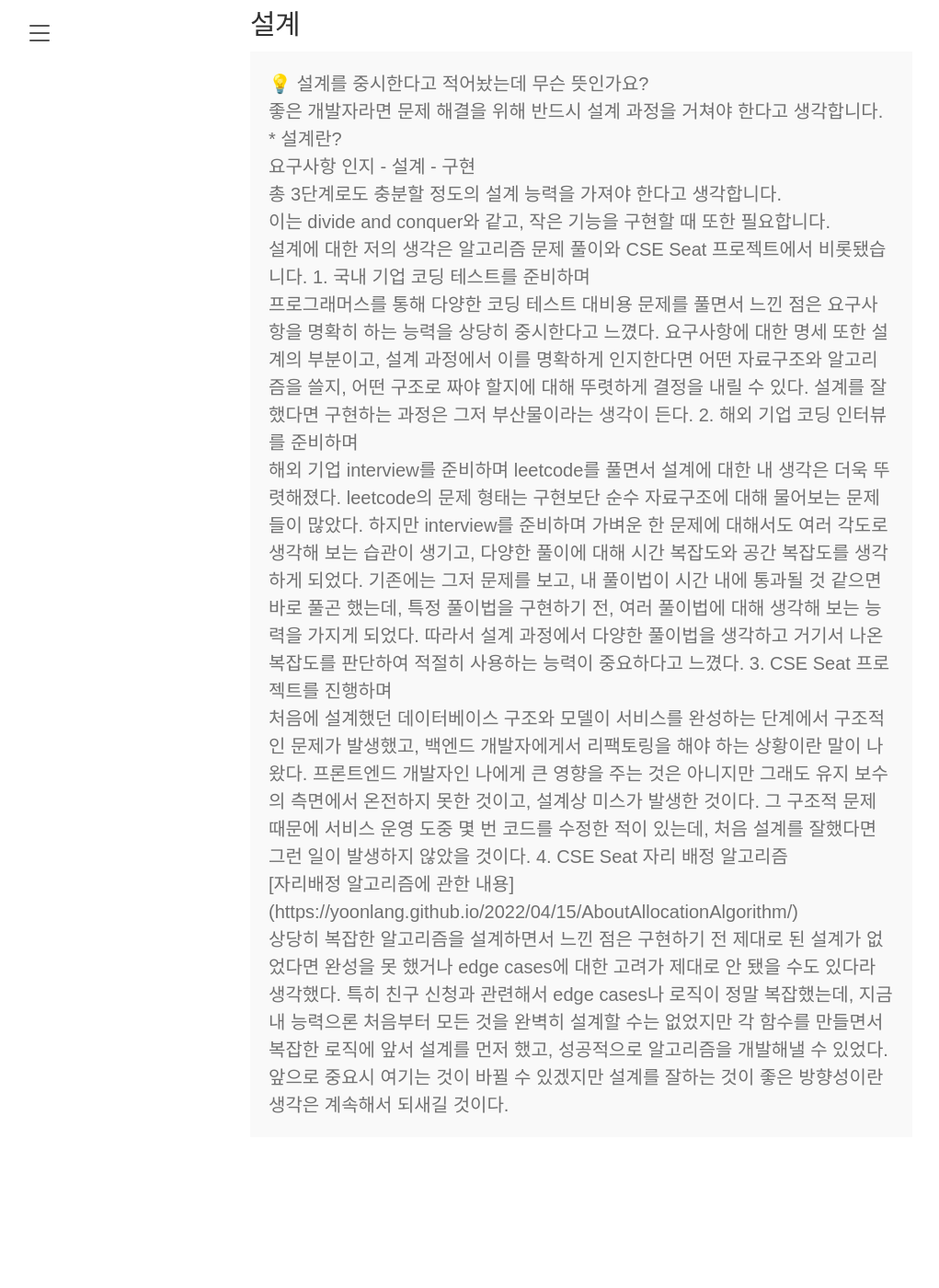
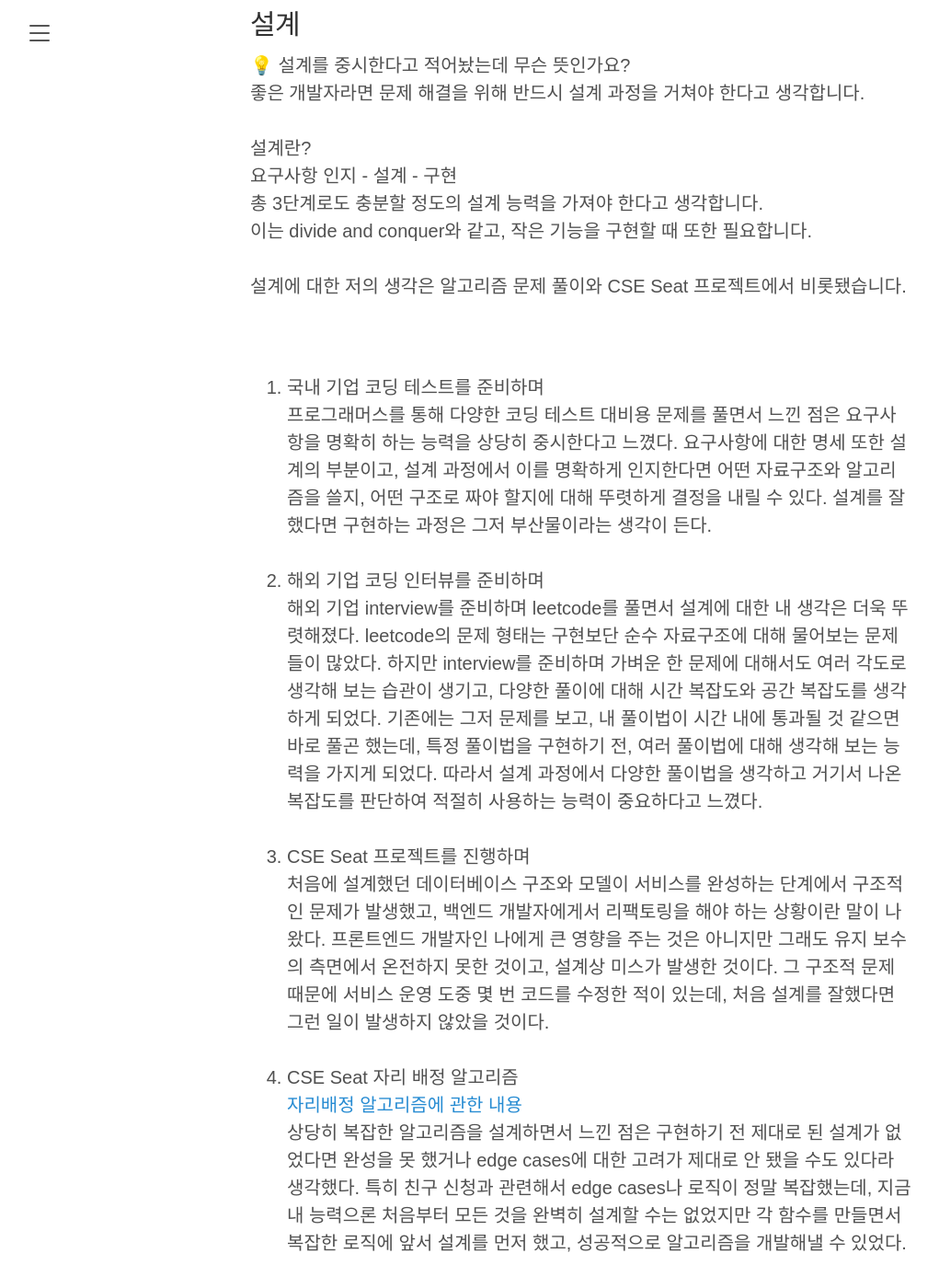
Before and after one commit to Yoonlang/Yoonlang.github.io, a Jekyll site: the page built from Profile.md, in a window 1280 px wide and 1400 px high, scrolled down 469 px. Shown: the whole window at 92% size, without its empty margins (8-1029 px from the left). Built offline with Jekyll 4.4.1, drawn with Linux system fonts in a browser that asks for light colours; some web fonts are replaced; before the commit the page ends 1785 px from its top, so only the background shows below that; some of the changed text lies outside the part shown.

Commit message:
fix: typo

```diff
--- a/Profile.md
+++ b/Profile.md
@@ -16,40 +16,29 @@ title: Profile
 
 
 ## 설계
-<p class="message">
-  💡 설계를 중시한다고 적어놨는데 무슨 뜻인가요?<br/>
-  좋은 개발자라면 문제 해결을 위해 반드시 설계 과정을 거쳐야 한다고 생각합니다.
-
-  * 설계란?<br/>
-      요구사항 인지 - 설계 - 구현<br/>
-      총 3단계로도 충분할 정도의 설계 능력을 가져야 한다고 생각합니다.<br/>
-      이는 divide and conquer와 같고, 작은 기능을 구현할 때 또한 필요합니다.<br/>
-
-  설계에 대한 저의 생각은 알고리즘 문제 풀이와 CSE Seat 프로젝트에서 비롯됐습니다.
-
-  1. 국내 기업 코딩 테스트를 준비하며<br/>
-  프로그래머스를 통해 다양한 코딩 테스트 대비용 문제를 풀면서 느낀 점은 요구사항을 명확히 하는 능력을 상당히 중시한다고 느꼈다.
-  요구사항에 대한 명세 또한 설계의 부분이고, 설계 과정에서 이를 명확하게 인지한다면 어떤 자료구조와 알고리즘을 쓸지, 어떤 구조로 짜야 할지에 대해 뚜렷하게 결정을 내릴 수 있다.
-  설계를 잘했다면 구현하는 과정은 그저 부산물이라는 생각이 든다.
-
-  2. 해외 기업 코딩 인터뷰를 준비하며<br/>
-  해외 기업 interview를 준비하며 leetcode를 풀면서 설계에 대한 내 생각은 더욱 뚜렷해졌다. leetcode의 문제 형태는 구현보단 순수 자료구조에 대해 물어보는 문제들이 많았다.
-  하지만 interview를 준비하며 가벼운 한 문제에 대해서도 여러 각도로 생각해 보는 습관이 생기고, 다양한 풀이에 대해 시간 복잡도와 공간 복잡도를 생각하게 되었다.
-  기존에는 그저 문제를 보고, 내 풀이법이 시간 내에 통과될 것 같으면 바로 풀곤 했는데, 특정 풀이법을 구현하기 전, 여러 풀이법에 대해 생각해 보는 능력을 가지게 되었다.
-  따라서 설계 과정에서 다양한 풀이법을 생각하고 거기서 나온 복잡도를 판단하여 적절히 사용하는 능력이 중요하다고 느꼈다.
-
-  3. CSE Seat 프로젝트를 진행하며<br/>
-  처음에 설계했던 데이터베이스 구조와 모델이 서비스를 완성하는 단계에서 구조적인 문제가 발생했고, 백엔드 개발자에게서 리팩토링을 해야 하는 상황이란 말이 나왔다.
-  프론트엔드 개발자인 나에게 큰 영향을 주는 것은 아니지만 그래도 유지 보수의 측면에서 온전하지 못한 것이고, 설계상 미스가 발생한 것이다.
-  그 구조적 문제 때문에 서비스 운영 도중 몇 번 코드를 수정한 적이 있는데, 처음 설계를 잘했다면 그런 일이 발생하지 않았을 것이다.
-
-  4. CSE Seat 자리 배정 알고리즘<br/>
-  [자리배정 알고리즘에 관한 내용](https://yoonlang.github.io/2022/04/15/AboutAllocationAlgorithm/)<br/>
-  상당히 복잡한 알고리즘을 설계하면서 느낀 점은 구현하기 전 제대로 된 설계가 없었다면 완성을 못 했거나 edge cases에 대한 고려가 제대로 안 됐을 수도 있다라 생각했다.
-  특히 친구 신청과 관련해서 edge cases나 로직이 정말 복잡했는데, 지금 내 능력으론 처음부터 모든 것을 완벽히 설계할 수는 없었지만
-  각 함수를 만들면서 복잡한 로직에 앞서 설계를 먼저 했고, 성공적으로 알고리즘을 개발해낼 수 있었다.
-
-  앞으로 중요시 여기는 것이 바뀔 수 있겠지만 설계를 잘하는 것이 좋은 방향성이란 생각은 계속해서 되새길 것이다.
-
-
-</p>
+💡 설계를 중시한다고 적어놨는데 무슨 뜻인가요?<br/>
+좋은 개발자라면 문제 해결을 위해 반드시 설계 과정을 거쳐야 한다고 생각합니다.<br/>
+<br/>
+설계란?<br/>
+요구사항 인지 - 설계 - 구현<br/>
+총 3단계로도 충분할 정도의 설계 능력을 가져야 한다고 생각합니다.<br/>
+이는 divide and conquer와 같고, 작은 기능을 구현할 때 또한 필요합니다.<br/>
+<br/>
+설계에 대한 저의 생각은 알고리즘 문제 풀이와 CSE Seat 프로젝트에서 비롯됐습니다.<br/>
+<br/><br/>
+1. 국내 기업 코딩 테스트를 준비하며<br/>
+프로그래머스를 통해 다양한 코딩 테스트 대비용 문제를 풀면서 느낀 점은 요구사항을 명확히 하는 능력을 상당히 중시한다고 느꼈다.
+요구사항에 대한 명세 또한 설계의 부분이고, 설계 과정에서 이를 명확하게 인지한다면 어떤 자료구조와 알고리즘을 쓸지, 어떤 구조로 짜야 할지에 대해 뚜렷하게 결정을 내릴 수 있다. 설계를 잘했다면 구현하는 과정은 그저 부산물이라는 생각이 든다.<br/>
+<br/>
+2. 해외 기업 코딩 인터뷰를 준비하며<br/>
+해외 기업 interview를 준비하며 leetcode를 풀면서 설계에 대한 내 생각은 더욱 뚜렷해졌다. leetcode의 문제 형태는 구현보단 순수 자료구조에 대해 물어보는 문제들이 많았다. 하지만 interview를 준비하며 가벼운 한 문제에 대해서도 여러 각도로 생각해 보는 습관이 생기고, 다양한 풀이에 대해 시간 복잡도와 공간 복잡도를 생각하게 되었다. 기존에는 그저 문제를 보고, 내 풀이법이 시간 내에 통과될 것 같으면 바로 풀곤 했는데, 특정 풀이법을 구현하기 전, 여러 풀이법에 대해 생각해 보는 능력을 가지게 되었다. 따라서 설계 과정에서 다양한 풀이법을 생각하고 거기서 나온 복잡도를 판단하여 적절히 사용하는 능력이 중요하다고 느꼈다.<br/>
+<br/>
+3. CSE Seat 프로젝트를 진행하며<br/>
+처음에 설계했던 데이터베이스 구조와 모델이 서비스를 완성하는 단계에서 구조적인 문제가 발생했고, 백엔드 개발자에게서 리팩토링을 해야 하는 상황이란 말이 나왔다. 프론트엔드 개발자인 나에게 큰 영향을 주는 것은 아니지만 그래도 유지 보수의 측면에서 온전하지 못한 것이고, 설계상 미스가 발생한 것이다. 그 구조적 문제 때문에 서비스 운영 도중 몇 번 코드를 수정한 적이 있는데, 처음 설계를 잘했다면 그런 일이 발생하지 않았을 것이다.<br/>
+<br/>
+4. CSE Seat 자리 배정 알고리즘<br/>
+[자리배정 알고리즘에 관한 내용](https://yoonlang.github.io/2022/04/15/AboutAllocationAlgorithm/)<br/>
+상당히 복잡한 알고리즘을 설계하면서 느낀 점은 구현하기 전 제대로 된 설계가 없었다면 완성을 못 했거나 edge cases에 대한 고려가 제대로 안 됐을 수도 있다라 생각했다. 특히 친구 신청과 관련해서 edge cases나 로직이 정말 복잡했는데, 지금 내 능력으론 처음부터 모든 것을 완벽히 설계할 수는 없었지만
+각 함수를 만들면서 복잡한 로직에 앞서 설계를 먼저 했고, 성공적으로 알고리즘을 개발해낼 수 있었다.<br/>
+<br/>
+앞으로 중요시 여기는 것이 바뀔 수 있겠지만 설계를 잘하는 것이 좋은 방향성이란 생각은 계속해서 되새길 것이다.<br/>
```
